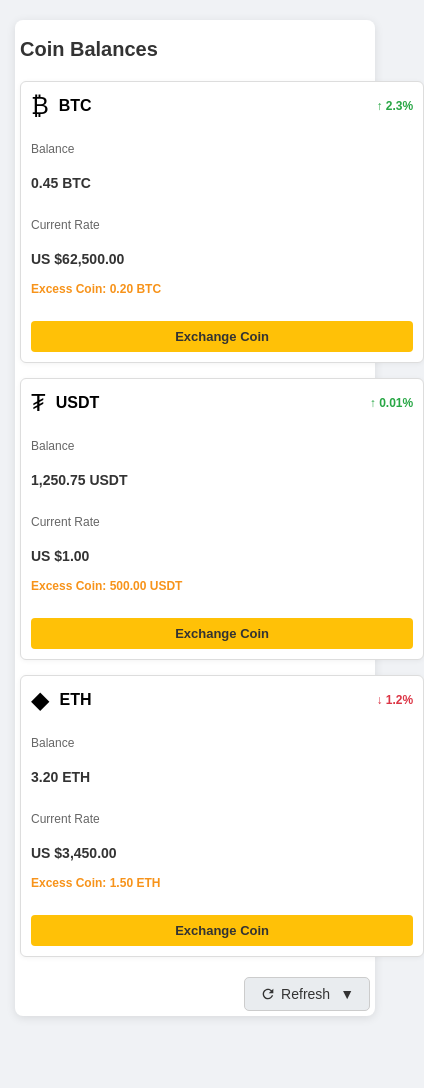
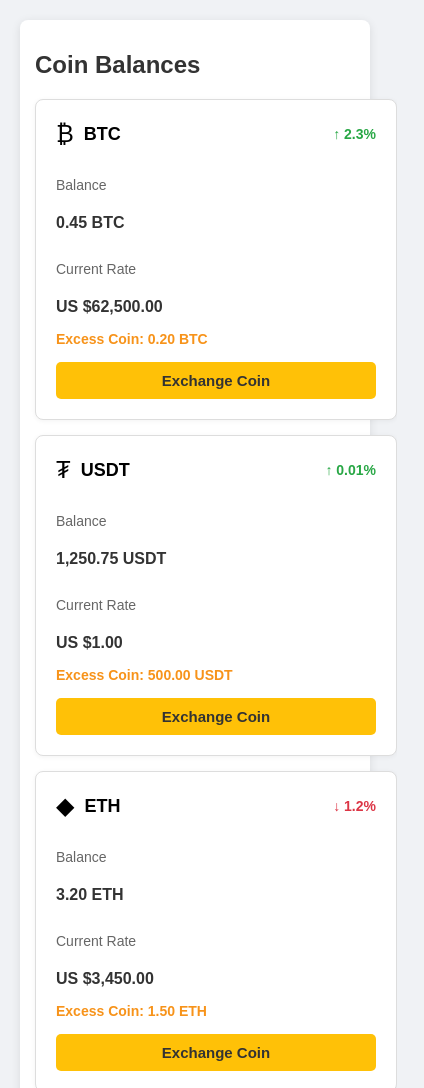
Before and after one commit to WasiqueS/crypto_vendor_auto, a plain HTML site: page index.html in a window 390 px wide. Shown: the top 1088 px of the page, 424 px wide, since content can reach past the window. Before the commit the page ends 1036 px from the top, so only its background shows below. Drawn offline with Linux system fonts and the light colour scheme.

Commit message:
fix: minor fix in the UI

```diff
--- a/style.css
+++ b/style.css
@@ -325,7 +325,7 @@
 
 
 /* Responsiveness */
-@media (max-width: 768px) {
+@media (max-width: 700px) {
     .coin-balances {
         flex-direction: column;
         gap: 15px;
@@ -354,44 +354,3 @@
         font-size: 14px;
     }
 }
-
-@media (max-width: 480px) {
-    .container {
-        padding: 5px;
-    }
-    .coin-card {
-        padding: 10px;
-        border-radius: 6px;
-        min-width: 98vw;
-        max-width: 99vw;
-        margin: 0 auto;
-    }
-    .coin-header {
-        margin-bottom: 10px;
-    }
-    .coin-name {
-        font-size: 16px;
-    }
-    .change {
-        font-size: 12px;
-    }
-    .balance-label,
-    .rate-label,
-    .excess-label {
-        font-size: 12px;
-    }
-    .balance-value,
-    .rate-value {
-        font-size: 14px;
-    }
-    .exchange-button {
-        padding: 8px 0;
-        font-size: 13px;
-        border-radius: 4px;
-        width: 100%;
-        margin-top: 10px;
-    }
-    h1 {
-        font-size: 20px;
-    }
-}
```
